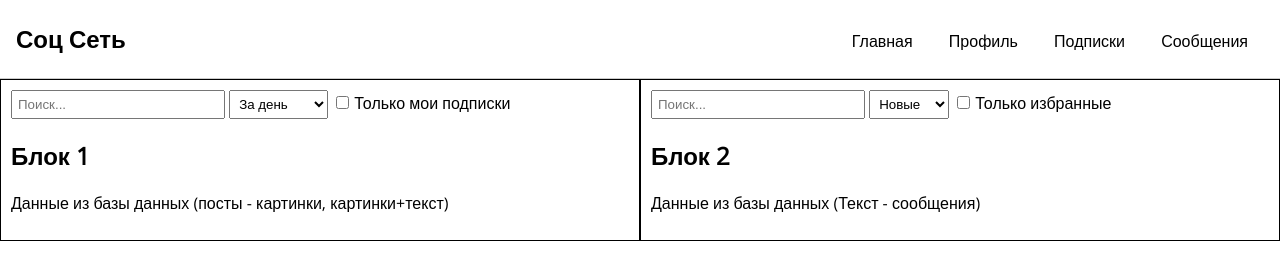
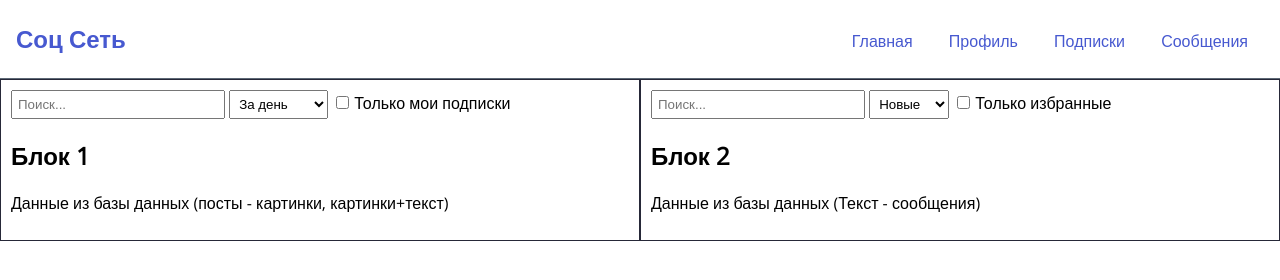
Before and after one commit to Sleeping-student/dpo_4_2, a plain HTML site: page main.html in a window 1280 px wide. Drawn offline with nearby package versions, Linux system fonts and the light colour scheme.

Commit message:
изменение цветов в css файлах

```diff
--- a/main_style.css
+++ b/main_style.css
@@ -7,14 +7,14 @@ body {
 
 a {
   text-decoration: none;
-  color: #000;
+  color: #4759d0;
 }
 a:hover {
-  color: rgb(179, 179, 179);
+  color: rgb(122, 178, 189);
 }
 /*шапка*/
 .site-header {
-    border-bottom: 1px solid #ccc;
+    border-bottom: 1px solid #5d6976;
     padding: 0.5em 1em;
     display: flex;
     justify-content: space-between;
@@ -39,7 +39,7 @@ a:hover {
   display: flex;
 }
 .data-block {
-  border: 1px solid #000;
+  border: 1px solid #262838;
   padding: 10px;
   margin-bottom: 10px;
   width: 50vw;
--- a/profile_style.css
+++ b/profile_style.css
@@ -44,7 +44,7 @@ a:hover {
   width: 200px;
     margin: 50px auto 0;
     position: relative;
-    border: 10px solid hsla(215, 53%, 46%, 0.782);
+    border: 10px solid hsla(215, 36%, 47%, 0.782);
 }
 .user_post{
   margin: 3%;
```
